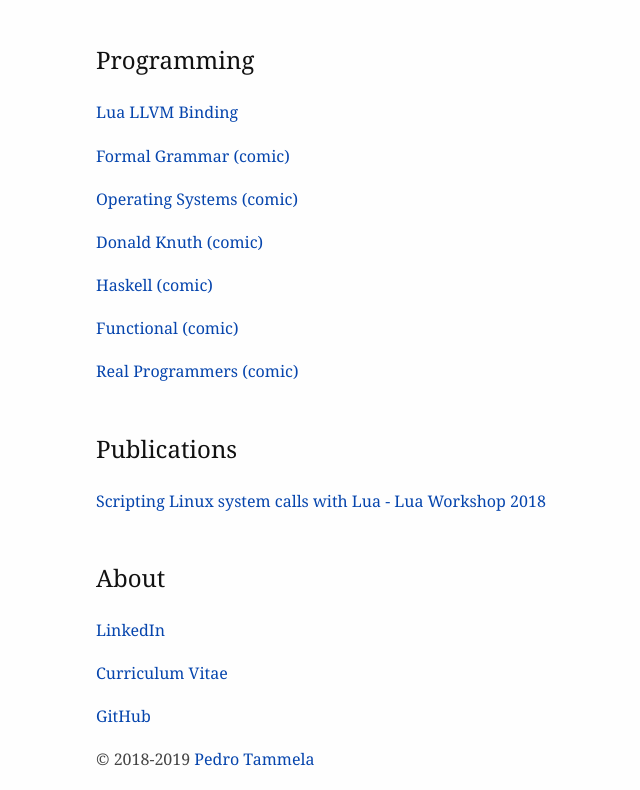
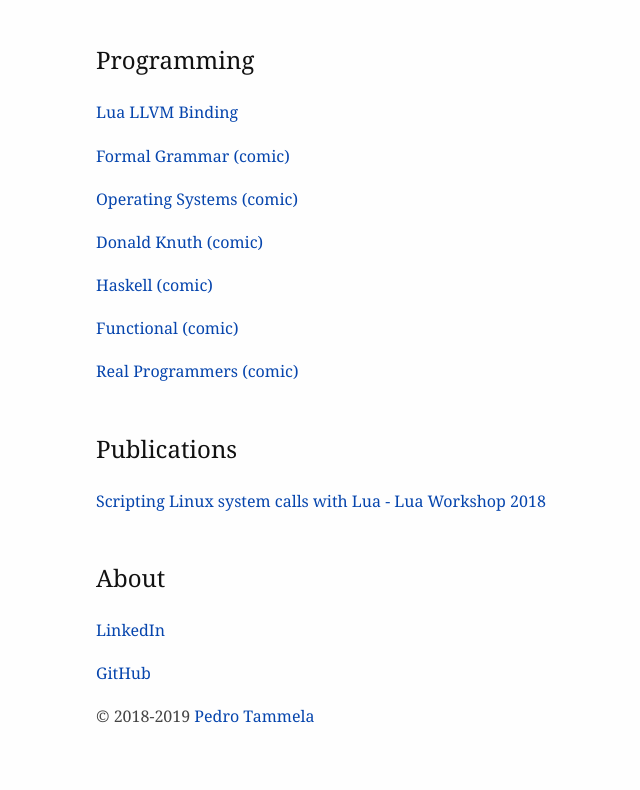
Before and after one commit to tammela/tammela.github.io, a plain HTML site: page index.html in a window 1280 px wide. Shown: the part 375-1165 px from the top of the page, without its empty margins (208-848 px from the left). After the commit the page ends 1121 px from the top, so only its background shows below. Drawn offline with Linux system fonts and the light colour scheme.

Commit message:
remove cv

```diff
--- a/index.html
+++ b/index.html
@@ -33,7 +33,6 @@
 <p><a href="./slides/Workshop2018.pdf">Scripting Linux system calls with Lua - Lua Workshop 2018</a></p>
 <h3 id="about">About</h3>
 <p><a href="https://www.linkedin.com/in/pedro-tammela/">LinkedIn</a></p>
-<p><a href="./cv/curriculum.pdf">Curriculum Vitae</a></p>
 <p><a href="https://github.com/tammela">GitHub</a></p>
 <div id="footer">
   &copy; 2018-2019 <a href="https://www.pedrotammela.com">Pedro Tammela</a>
```
Also changed, not shown: 3 other files.
